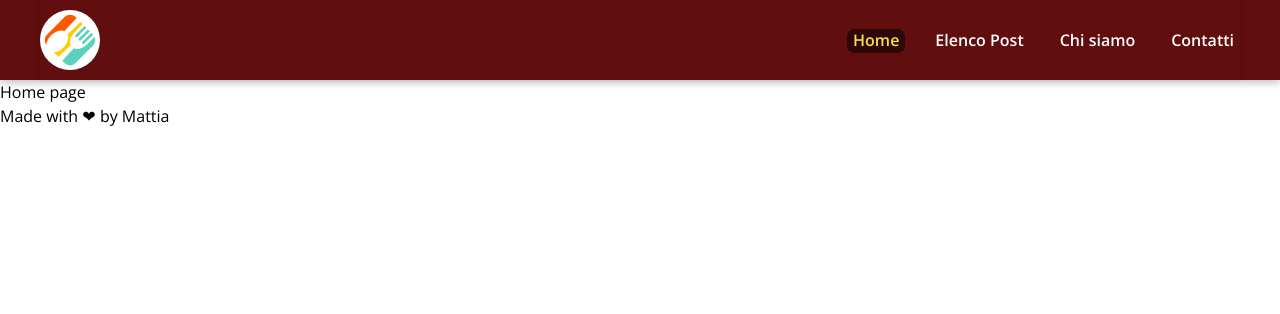
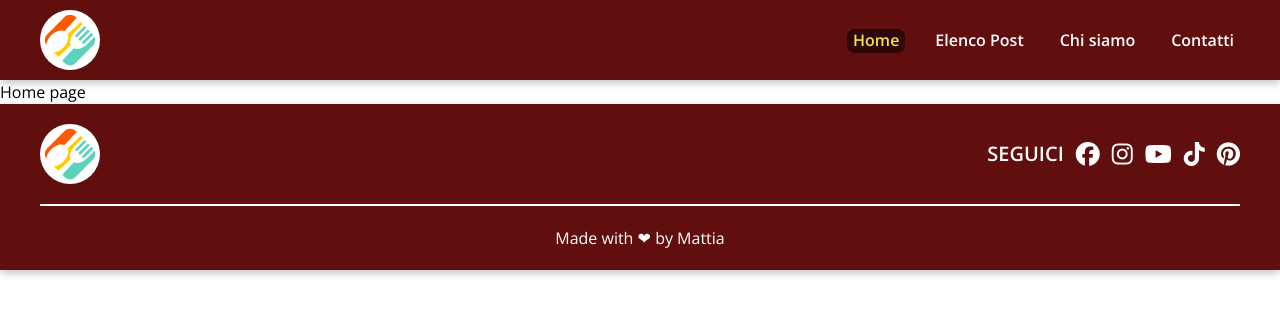
Before and after one commit to mattiadelmonaco/react-router, a React (Vite) app: page / in a window 1280 px wide. Shown: the top 314 px of the page. Built offline with nearby package versions, Linux system fonts and the light colour scheme.

Commit message:
feat: add font awesome, create social btns component and import with logo in Footer

```diff
--- a/index.html
+++ b/index.html
@@ -13,6 +13,15 @@
       rel="stylesheet"
     />
     <!-- /GOOGLE FONTS -->
+    <!-- FONT AWESOME -->
+    <link
+      rel="stylesheet"
+      href="https://cdnjs.cloudflare.com/ajax/libs/font-awesome/6.7.2/css/all.min.css"
+      integrity="sha512-Evv84Mr4kqVGRNSgIGL/F/aIDqQb7xQ2vcrdIwxfjThSH8CSR7PBEakCr51Ck+w+/U6swU2Im1vVX0SVk9ABhg=="
+      crossorigin="anonymous"
+      referrerpolicy="no-referrer"
+    />
+    <!-- /FONT AWESOME -->
   </head>
   <body>
     <div id="root"></div>
--- a/src/components/Footer.jsx
+++ b/src/components/Footer.jsx
@@ -1,7 +1,23 @@
+import Logo from "./Logo";
+import SocialBtnRightFooter from "./SocialBtnRightFooter";
+
 export default function Footer() {
   return (
     <footer>
-      <h2>Made with ❤ by Mattia</h2>
+      <div className="ms-container">
+        <section>
+          <div className="flex justify-between mt-2.5">
+            <Logo />
+            <SocialBtnRightFooter />
+          </div>
+        </section>
+        <section>
+          <hr />
+          <h2 className=" mb-2.5 text-white text-center">
+            Made with ❤ by Mattia
+          </h2>
+        </section>
+      </div>
     </footer>
   );
 }
--- a/src/components/Header.jsx
+++ b/src/components/Header.jsx
@@ -4,7 +4,7 @@ import HeaderRightNav from "./HeaderRightNav";
 export default function Header() {
   return (
     <header>
-      <nav className="flex justify-between items-center ms-header-container">
+      <nav className="flex justify-between items-center ms-container">
         <Logo />
         <HeaderRightNav />
       </nav>
--- /dev/null
+++ b/src/components/SocialBtnRightFooter.jsx
@@ -0,0 +1,32 @@
+export default function SocialBtnRightFooter() {
+  return (
+    <ul className="flex gap-3 items-center text-white text-2xl">
+      <h2 className="text-xl font-semibold">SEGUICI</h2>
+      <li>
+        <a href="#">
+          <i className="fa-brands fa-facebook"></i>
+        </a>
+      </li>
+      <li>
+        <a href="#">
+          <i className="fa-brands fa-instagram"></i>
+        </a>
+      </li>
+      <li>
+        <a href="#">
+          <i className="fa-brands fa-youtube"></i>
+        </a>
+      </li>
+      <li>
+        <a href="#">
+          <i className="fa-brands fa-tiktok"></i>
+        </a>
+      </li>
+      <li>
+        <a href="#">
+          <i className="fa-brands fa-pinterest"></i>
+        </a>
+      </li>
+    </ul>
+  );
+}
--- a/src/index.css
+++ b/src/index.css
@@ -18,12 +18,10 @@ header {
   box-shadow: rgba(0, 0, 0, 0.24) 0px 3px 8px;
 }
 
-.ms-header-container {
+.ms-container {
   max-width: 1200px;
   margin: 0 auto;
   padding: 0.625rem 0;
-  box-shadow: rgba(0, 0, 0, 0.1) 0px 0px 5px 0px,
-    rgba(0, 0, 0, 0.1) 0px 0px 1px 0px;
 }
 
 .ms-logo__container {
@@ -31,3 +29,17 @@ header {
   height: 3.75rem;
   border-radius: 100px;
 }
+
+/* MAIN */
+
+/* FOOTER */
+
+footer {
+  background-color: #600e0e;
+  box-shadow: rgba(0, 0, 0, 0.24) 0px 3px 8px;
+}
+
+footer hr {
+  border: 1px solid white;
+  margin: 1.25rem 0;
+}
```
